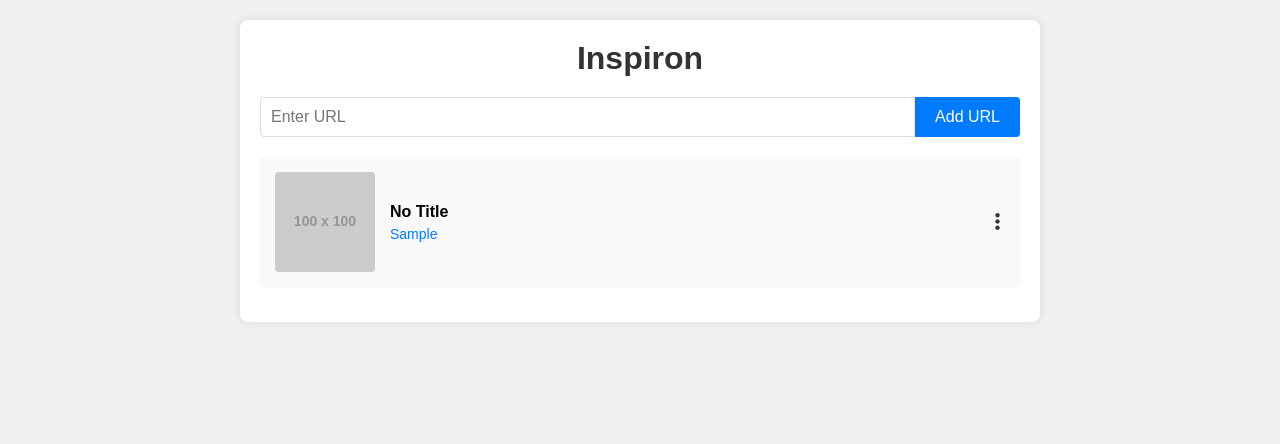
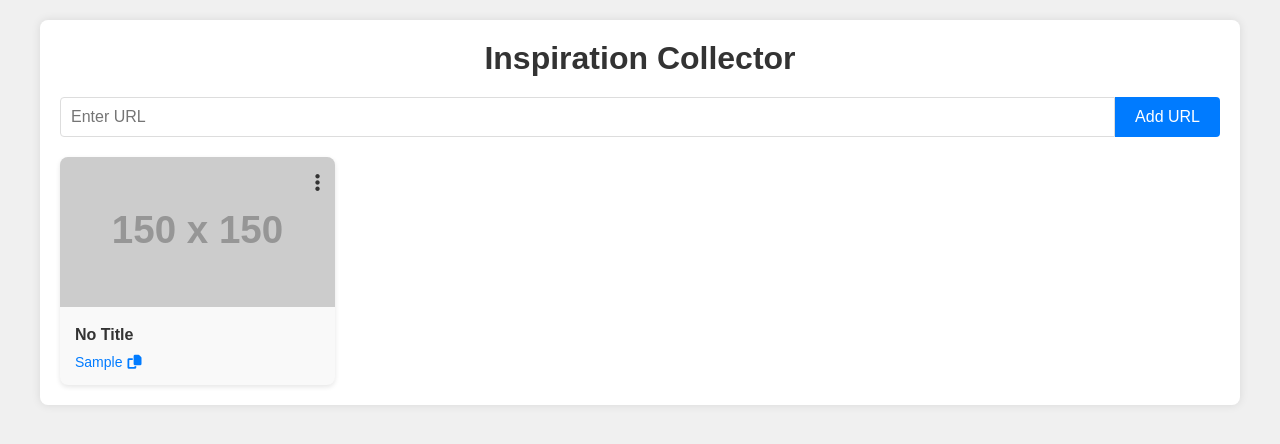
Before and after one commit to heyvijaya/Inspiron, a plain HTML site: page InspirationCollector/index.html in a window 1280 px wide. Both pictures are taken after typing "Sample" into the empty fields and a click on the button "Add URL". Drawn offline with Linux system fonts and the light colour scheme; no server answers; placeholder pictures from the web are drawn by us.

Commit message:
the cards view for thumbnails

```diff
--- a/InspirationCollector/index.html
+++ b/InspirationCollector/index.html
@@ -12,12 +12,12 @@
   </head>
   <body>
     <div class="container">
-      <h1>Inspiron</h1>
+      <h1>Inspiration Collector</h1>
       <div class="input-group">
         <input type="text" id="urlInput" placeholder="Enter URL" />
         <button id="addUrlButton">Add URL</button>
       </div>
-      <ul id="urlList"></ul>
+      <div id="urlGrid" class="grid"></div>
     </div>
     <script src="script.js"></script>
   </body>
--- a/InspirationCollector/script.js
+++ b/InspirationCollector/script.js
@@ -1,7 +1,7 @@
 document.addEventListener('DOMContentLoaded', () => {
     const urlInput = document.getElementById('urlInput');
     const addUrlButton = document.getElementById('addUrlButton');
-    const urlList = document.getElementById('urlList');
+    const urlGrid = document.getElementById('urlGrid');
 
     addUrlButton.addEventListener('click', addUrl);
     urlInput.addEventListener('keypress', (e) => {
@@ -12,7 +12,7 @@ document.addEventListener('DOMContentLoaded', () => {
         const url = urlInput.value.trim();
         if (url) {
             const metadata = await fetchMetadata(url);
-            addUrlToList(url, metadata.title, metadata.image);
+            addUrlToGrid(url, metadata.title, metadata.image);
             urlInput.value = '';
         }
     }
@@ -27,22 +27,22 @@ document.addEventListener('DOMContentLoaded', () => {
 
             return {
                 title: data.title || 'No Title',
-                image: data.image || 'https://via.placeholder.com/100'
+                image: data.image || 'https://via.placeholder.com/150'
             };
         } catch (error) {
             console.error('Error fetching metadata:', error);
-            return { title: 'No Title', image: 'https://via.placeholder.com/100' };
+            return { title: 'No Title', image: 'https://via.placeholder.com/150' };
         }
     }
 
-    function addUrlToList(url, title, thumbnailUrl) {
-        const listItem = document.createElement('li');
-        listItem.className = 'thumbnail-item';
-        listItem.innerHTML = `
-            <img src="${thumbnailUrl}" alt="Thumbnail" class="thumbnail">
-            <div class="thumbnail-content">
-                <div class="thumbnail-title">${title}</div>
-                <div class="thumbnail-url">${url}</div>
+    function addUrlToGrid(url, title, thumbnailUrl) {
+        const card = document.createElement('div');
+        card.className = 'card';
+        card.innerHTML = `
+            <img src="${thumbnailUrl}" alt="Thumbnail">
+            <div class="card-content">
+                <div class="card-title">${title}</div>
+                <div class="card-url">${url} <i class="fas fa-copy" onclick="copyToClipboard('${url}')"></i></div>
             </div>
             <button class="more-btn"><i class="fas fa-ellipsis-v"></i></button>
             <div class="dropdown">
@@ -52,11 +52,11 @@ document.addEventListener('DOMContentLoaded', () => {
             </div>
         `;
 
-        const moreBtn = listItem.querySelector('.more-btn');
-        const dropdown = listItem.querySelector('.dropdown');
-        const favoriteBtn = listItem.querySelector('.favorite-btn');
-        const editBtn = listItem.querySelector('.edit-btn');
-        const deleteBtn = listItem.querySelector('.delete-btn');
+        const moreBtn = card.querySelector('.more-btn');
+        const dropdown = card.querySelector('.dropdown');
+        const favoriteBtn = card.querySelector('.favorite-btn');
+        const editBtn = card.querySelector('.edit-btn');
+        const deleteBtn = card.querySelector('.delete-btn');
 
         moreBtn.addEventListener('click', (e) => {
             e.stopPropagation();
@@ -64,7 +64,7 @@ document.addEventListener('DOMContentLoaded', () => {
         });
 
         favoriteBtn.addEventListener('click', () => {
-            listItem.classList.toggle('favorite');
+            card.classList.toggle('favorite');
             dropdown.classList.remove('show');
         });
 
@@ -72,19 +72,19 @@ document.addEventListener('DOMContentLoaded', () => {
             const newUrl = prompt('Enter new URL:', url);
             if (newUrl && newUrl !== url) {
                 fetchMetadata(newUrl).then(metadata => {
-                    listItem.querySelector('.thumbnail').src = metadata.image;
-                    listItem.querySelector('.thumbnail-title').textContent = metadata.title;
-                    listItem.querySelector('.thumbnail-url').textContent = newUrl;
+                    card.querySelector('img').src = metadata.image;
+                    card.querySelector('.card-title').textContent = metadata.title;
+                    card.querySelector('.card-url').innerHTML = `${newUrl} <i class="fas fa-copy" onclick="copyToClipboard('${newUrl}')"></i>`;
                 });
             }
             dropdown.classList.remove('show');
         });
 
         deleteBtn.addEventListener('click', () => {
-            listItem.remove();
+            card.remove();
         });
 
-        urlList.appendChild(listItem);
+        urlGrid.appendChild(card);
     }
 
     document.addEventListener('click', () => {
@@ -93,3 +93,11 @@ document.addEventListener('DOMContentLoaded', () => {
         });
     });
 });
+
+function copyToClipboard(text) {
+    navigator.clipboard.writeText(text).then(() => {
+        alert('URL copied to clipboard');
+    }).catch(err => {
+        console.error('Failed to copy: ', err);
+    });
+}
--- a/InspirationCollector/style.css
+++ b/InspirationCollector/style.css
@@ -18,7 +18,7 @@ body {
     border-radius: 8px;
     box-shadow: 0 0 10px rgba(0,0,0,0.1);
     width: 100%;
-    max-width: 800px;
+    max-width: 1200px;
 }
 
 h1 {
@@ -50,45 +50,53 @@ h1 {
     cursor: pointer;
 }
 
-#urlList {
-    list-style-type: none;
-    padding: 0;
+.grid {
+    display: grid;
+    grid-template-columns: repeat(auto-fill, minmax(250px, 1fr));
+    gap: 20px;
 }
 
-.thumbnail-item {
+.card {
     background-color: #f9f9f9;
-    margin-bottom: 15px;
-    padding: 15px;
-    border-radius: 4px;
-    display: flex;
-    align-items: center;
+    border-radius: 8px;
+    box-shadow: 0 2px 5px rgba(0,0,0,0.1);
+    overflow: hidden;
     position: relative;
 }
 
-.thumbnail {
-    width: 100px;
-    height: 100px;
+.card img {
+    width: 100%;
+    height: 150px;
     object-fit: cover;
-    margin-right: 15px;
-    border-radius: 4px;
 }
 
-.thumbnail-content {
-    flex-grow: 1;
+.card-content {
+    padding: 15px;
 }
 
-.thumbnail-title {
+.card-title {
     font-weight: bold;
-    margin-bottom: 5px;
+    margin-bottom: 10px;
+    color: #333;
 }
 
-.thumbnail-url {
+.card-url {
+    display: flex;
+    align-items: center;
     font-size: 14px;
     color: #007bff;
     word-break: break-all;
 }
 
+.card-url i {
+    margin-left: 5px;
+    cursor: pointer;
+}
+
 .more-btn {
+    position: absolute;
+    top: 10px;
+    right: 10px;
     background: none;
     border: none;
     cursor: pointer;
@@ -100,8 +108,8 @@ h1 {
 .dropdown {
     display: none;
     position: absolute;
-    right: 0;
-    top: 100%;
+    right: 10px;
+    top: 40px;
     background-color: white;
     box-shadow: 0 2px 5px rgba(0,0,0,0.2);
     border-radius: 4px;
@@ -126,28 +134,14 @@ h1 {
     background-color: #f0f0f0;
 }
 
-.favorite .thumbnail-title::before {
+.favorite .card-title::before {
     content: '\2605';
     color: gold;
     margin-right: 5px;
 }
 
 @media (max-width: 600px) {
-    .thumbnail-item {
-        flex-direction: column;
-        align-items: flex-start;
-    }
-
-    .thumbnail {
-        width: 100%;
-        height: 200px;
-        margin-right: 0;
-        margin-bottom: 10px;
-    }
-
-    .more-btn {
-        position: absolute;
-        top: 10px;
-        right: 10px;
+    .grid {
+        grid-template-columns: 1fr;
     }
 }
```
